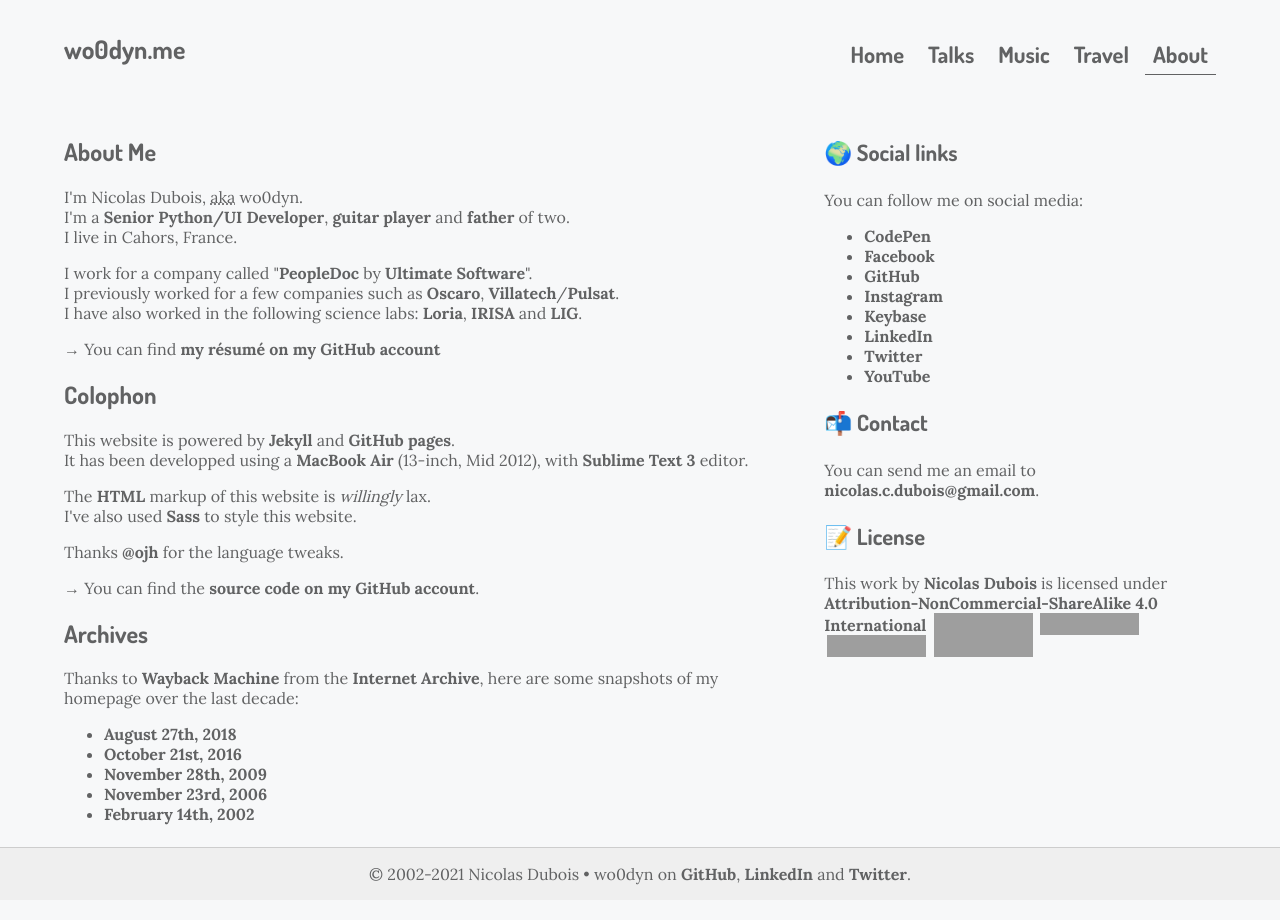
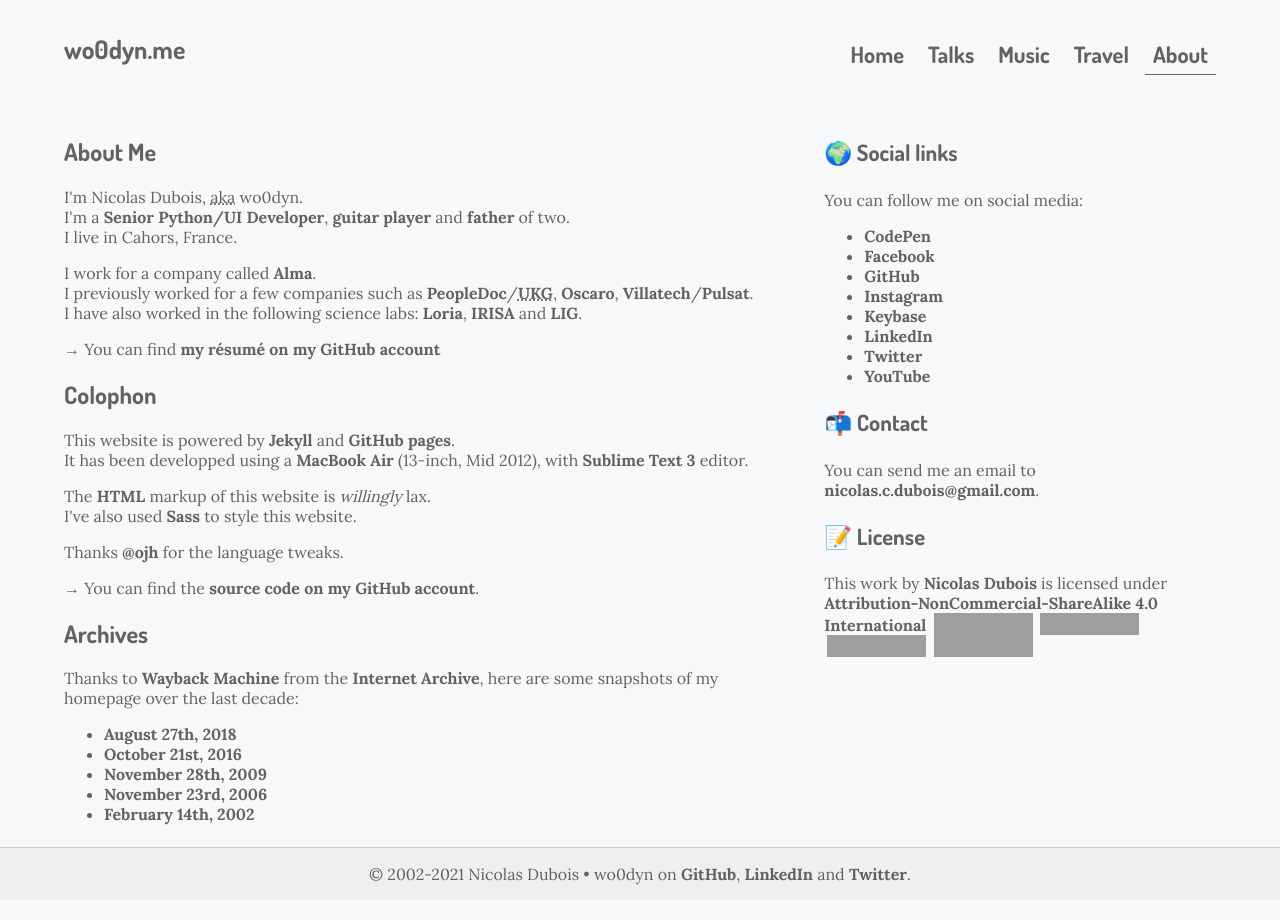
Before and after one commit to wo0dyn/homepage, a Jekyll site: the page built from about.html, in a window 1280 px wide, cut to the strip 0-920 px from the top of the page. Built offline with Jekyll 4.4.1, drawn with Linux system fonts in a browser that asks for light colours; grey boxes are pictures that could not be loaded.

Commit message:
Update current company
So long PeopleDoc! 👋

```diff
--- a/about.html
+++ b/about.html
@@ -23,14 +23,15 @@
        I'm a <strong>{{ my.title }}</strong>, <strong>guitar player</strong> and
        <strong>father</strong>&nbsp;of&nbsp;two.<br>
        I live in {{ my.location }}.
-    <p>I work for a company called "<a href="http://www.people-doc.com">PeopleDoc</a>
-       by <a href="https://www.ultimatesoftware.com">Ultimate Software</a>".<br>
+    <p>I work for a company called <a href="https://getalma.eu">Alma</a>.<br>
 
-       I previously worked for a few companies such as <a href="https://www.oscaro.com">Oscaro</a>,
+       I previously worked for a few companies such as
+       <a href="https://www.people-doc.com">PeopleDoc</a>/<a href="https://www.ukg.com"><abbr title="Ultimate Kronos Group">UKG</abbr></a>,
+       <a href="https://www.oscaro.com">Oscaro</a>,
        <a href="https://www.villatech.fr" title="Formerly Discounteo.com">Villatech</a>/<a href="http://www.pulsat.fr/">Pulsat</a>.<br>
 
        I have also worked in the following science labs: <a href="http://www.loria.fr">Loria</a>,
-       <a href="http://www-irisa.univ-ubs.fr/" title="Formerly Valoria">IRISA</a> and
+       <a href="http://www-irisa.univ-ubs.fr" title="Formerly Valoria">IRISA</a> and
        <a href="http://www.liglab.fr" title="Formely Leibniz IMAG">LIG</a>.
     <p>→ You can find
        <a href="https://github.com/wo0dyn/resume" title="resume repository">my résumé on my GitHub account</a>
```
